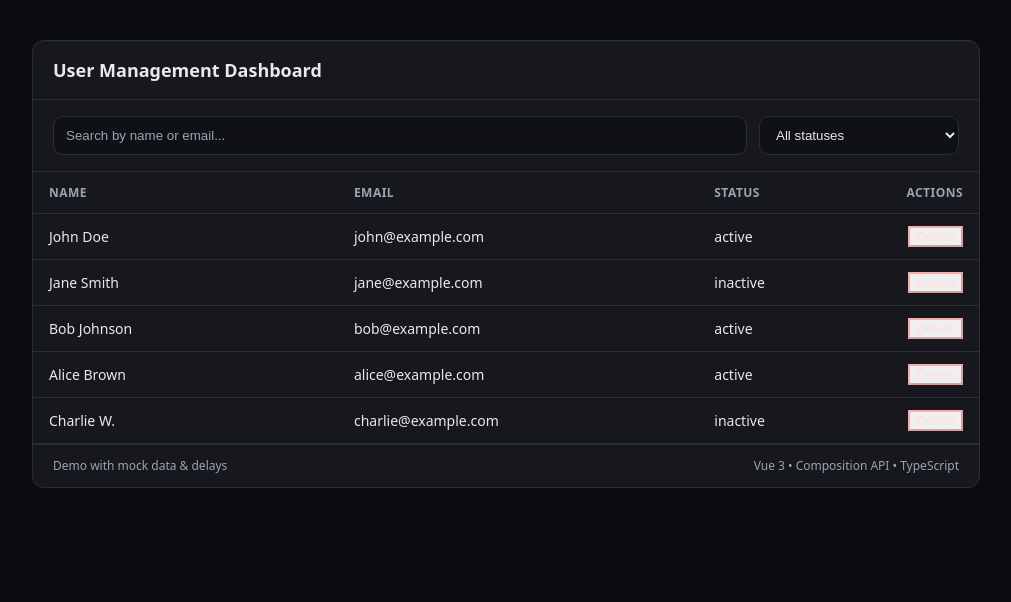
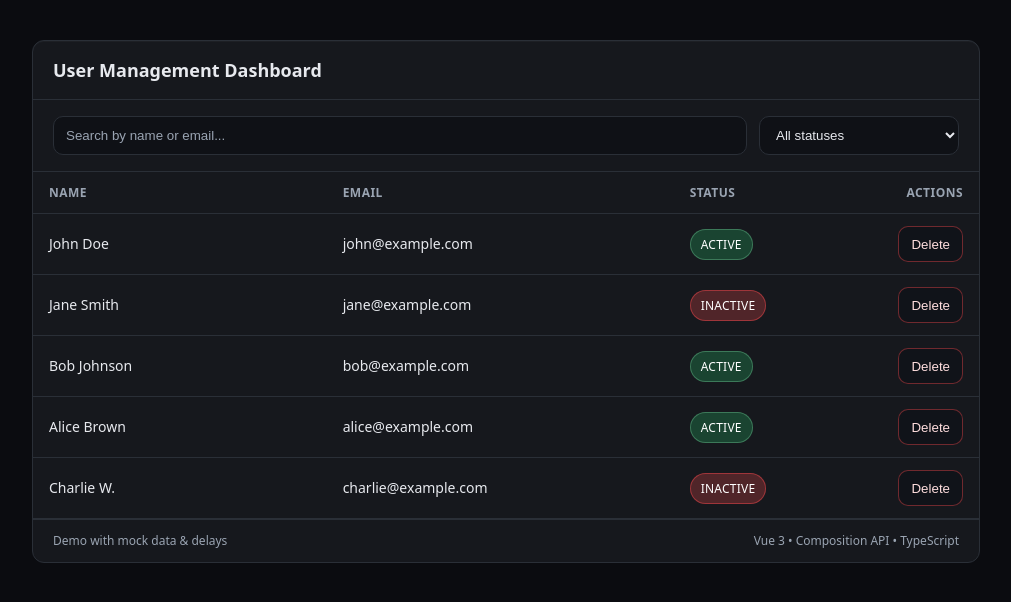
Before and after one commit to Samaev/dashboard-management, a Vue app: page / in a window 1280 px wide. Shown: the top 602 px of the page, without its empty margins (134-1145 px from the left). Built offline with nearby package versions, Linux system fonts and the light colour scheme.

Commit message:
update styles

```diff
--- a/src/App.vue
+++ b/src/App.vue
@@ -1,5 +1,6 @@
 <script setup lang="ts">
 import UserList from "@/components/UserList.vue";
+import ToastHost from "@/components/ToastHost.vue";
 
 </script>
 
@@ -15,8 +16,6 @@ import UserList from "@/components/UserList.vue";
      <span>Vue 3 • Composition API • TypeScript</span>
     </div>
    </div>
-
+   <ToastHost/>
   </div>
 </template>
-
-<style scoped></style>
--- a/src/components/UserList.vue
+++ b/src/components/UserList.vue
@@ -66,8 +66,9 @@
 <script setup lang="ts">
 import { computed, onMounted, ref } from 'vue'
 import StatusBadge from './StatusBadge.vue'
-import { useUsers, type User } from '../composables/useUsers'
+import { useUsers } from '../composables/useUsers'
 import { useToast } from '../composables/useToast'
+import type {User} from "@/types/user.ts";
 import type {StatusFilter} from "@/types/status-filter.ts";
 
 const { users, loading, error, fetchUsers, deleteUser } = useUsers()
@@ -85,9 +86,7 @@ const filteredUsers = computed<User[]>(() => {
 
  const byStatus = (u: User) =>
    status.value === 'all' ? true : u.status === status.value
-
- // Keep stable order; filter in one pass
- return users.value.filter(u => bySearch(u) && byStatus(u))
+   return users.value.filter(u => bySearch(u) && byStatus(u))
 })
 
 async function onDelete(id: number, name: string) {
--- a/src/styles.css
+++ b/src/styles.css
@@ -85,7 +85,31 @@ body {
     letter-spacing: .04em;
 }
 
+.badge {
+    display: inline-block;
+    padding: 6px 10px;
+    border-radius: 999px;
+    font-size: 12px;
+    font-weight: 400;
+    letter-spacing: .02em;
+    color: #fff;
+    text-transform: uppercase;
+}
+.badge--green { background: rgba(40,199,111,0.25); border: 1px solid rgba(100, 186, 137, 0.45); }
+.badge--red   { background: rgba(255,77,79,0.25); border: 1px solid rgba(255,77,79,0.45); }
 
+.btn {
+    display: inline-flex;
+    align-items: center;
+    gap: 8px;
+    height: 36px;
+    padding: 0 12px;
+    border: 1px solid var(--border);
+    border-radius: 10px;
+    color: var(--text);
+    background: #101319;
+    cursor: pointer;
+}
 .btn:hover { background: #0f1116; }
 .btn--danger {
     border-color: rgba(255,77,79,0.4);
@@ -98,6 +122,26 @@ body {
     color: var(--muted);
 }
 
+.toast-host {
+    position: fixed;
+    right: 20px;
+    bottom: 20px;
+    display: grid;
+    gap: 12px;
+    z-index: 9999;
+}
+.toast {
+    min-width: 260px;
+    max-width: 420px;
+    background: #0f1116;
+    border: 1px solid var(--border);
+    padding: 12px 14px;
+    border-radius: 10px;
+    box-shadow: 0 10px 25px rgba(0,0,0,0.35);
+}
+.toast--success { border-color: rgba(40,199,111,0.45); }
+.toast--error   { border-color: rgba(255,77,79,0.45); }
+
 .footer {
     padding: 12px 20px;
     border-top: 1px solid var(--border);
```
